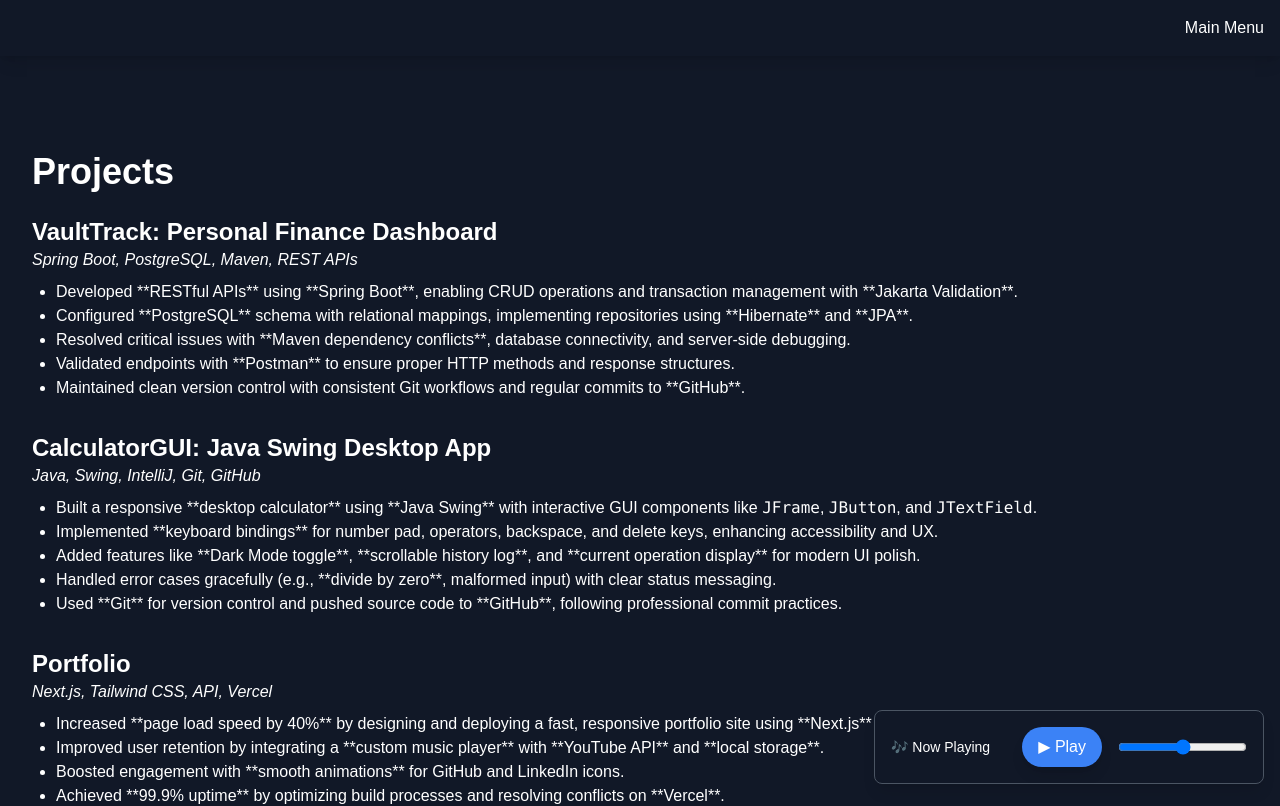
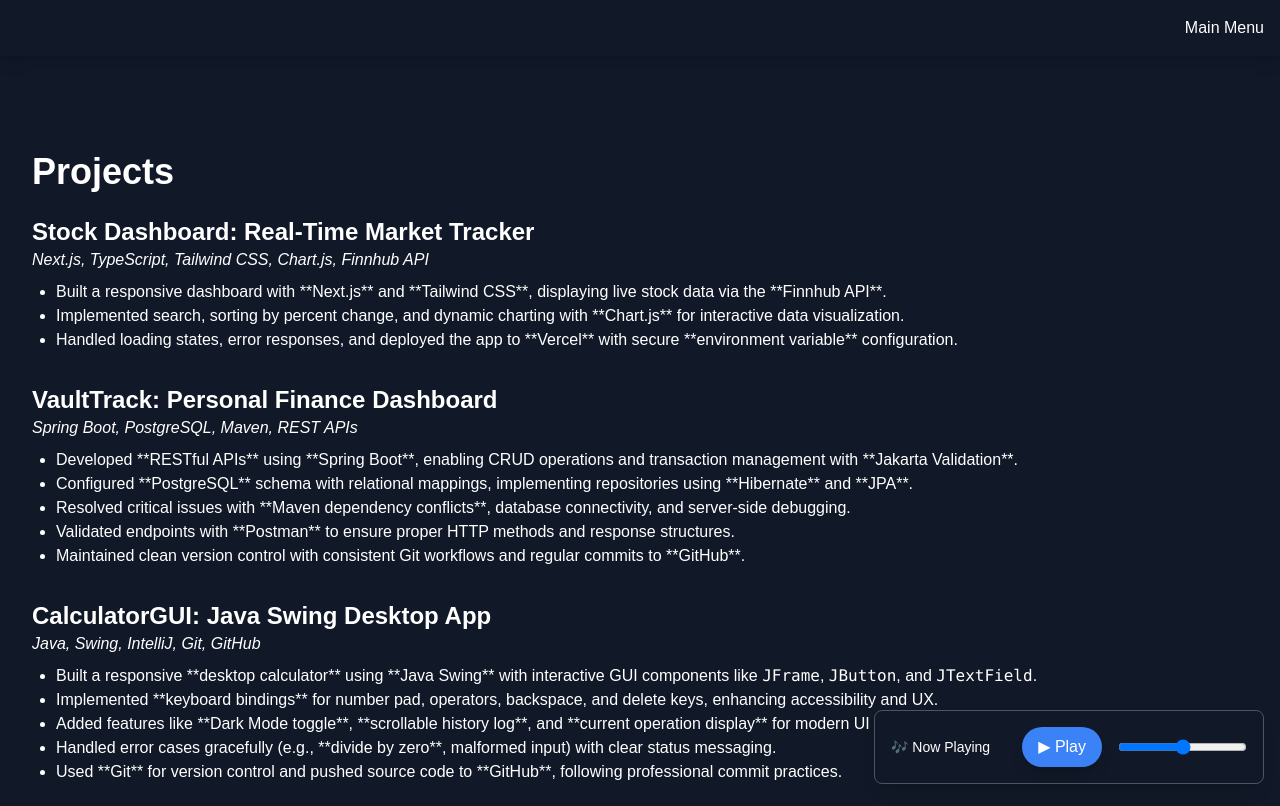
Before and after one commit to Chrisyeu11/my-portfolio, a Next.js app: page /projects in a window 1280 px wide. Shown: the top 806 px of the page. Built offline with nearby package versions, Linux system fonts and the light colour scheme.

Commit message:
Add chart, search, sorting, and style updates to stock dashboard

```diff
--- a/app/projects/page.tsx
+++ b/app/projects/page.tsx
@@ -2,6 +2,17 @@ export default function Projects() {
   return (
     <div className="container mx-auto p-8 text-white">
       <h1 className="text-4xl font-bold mb-6">Projects</h1>
+
+{/* Stock Dashboard – Real-Time Market Tracker */}
+<section className="mb-8">
+  <h2 className="text-2xl font-bold">Stock Dashboard: Real-Time Market Tracker</h2>
+  <p className="italic">Next.js, TypeScript, Tailwind CSS, Chart.js, Finnhub API</p>
+  <ul className="list-disc pl-6 mt-2">
+    <li>Built a responsive dashboard with **Next.js** and **Tailwind CSS**, displaying live stock data via the **Finnhub API**.</li>
+    <li>Implemented search, sorting by percent change, and dynamic charting with **Chart.js** for interactive data visualization.</li>
+    <li>Handled loading states, error responses, and deployed the app to **Vercel** with secure **environment variable** configuration.</li>
+  </ul>
+</section>
 
 {/* VaultTrack – Personal Finance Dashboard */}
 <section className="mb-8">
```
Also changed, not shown: 1 other file (tests, documents, lock files or other folders).
